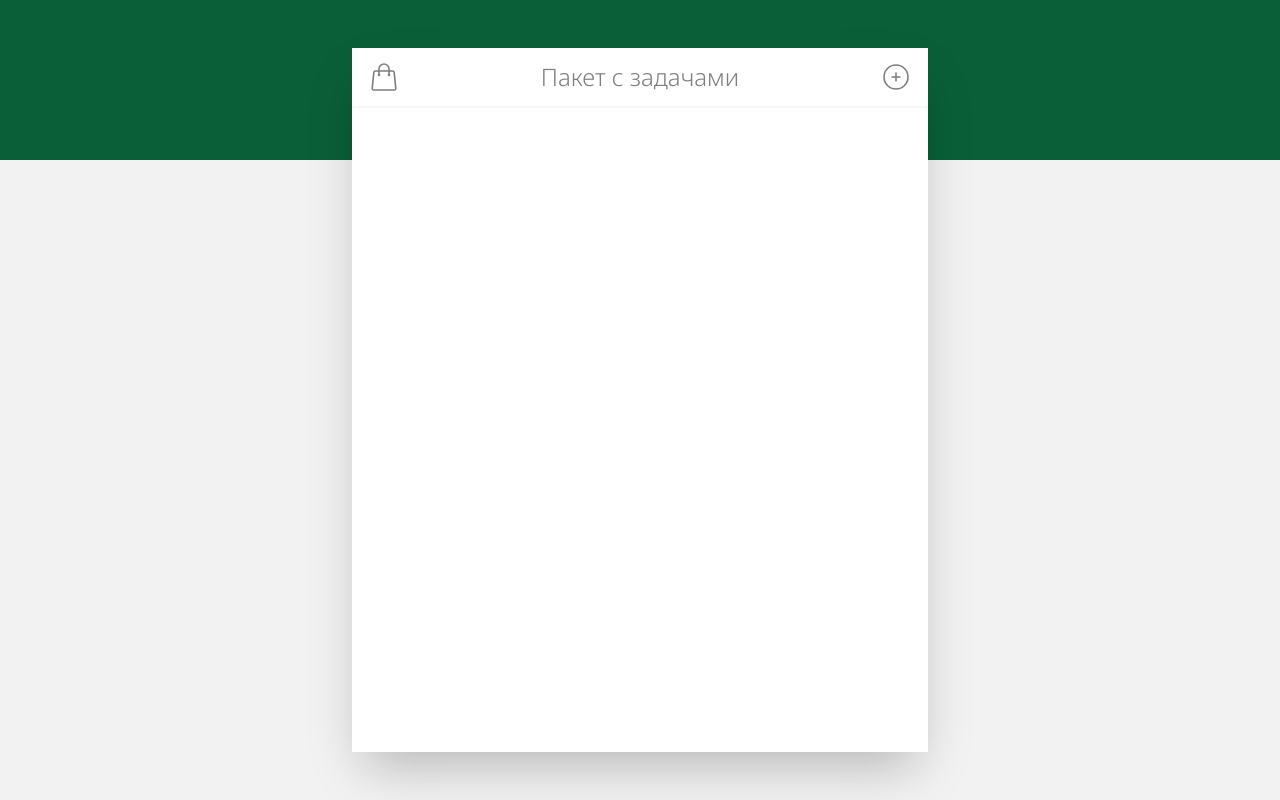
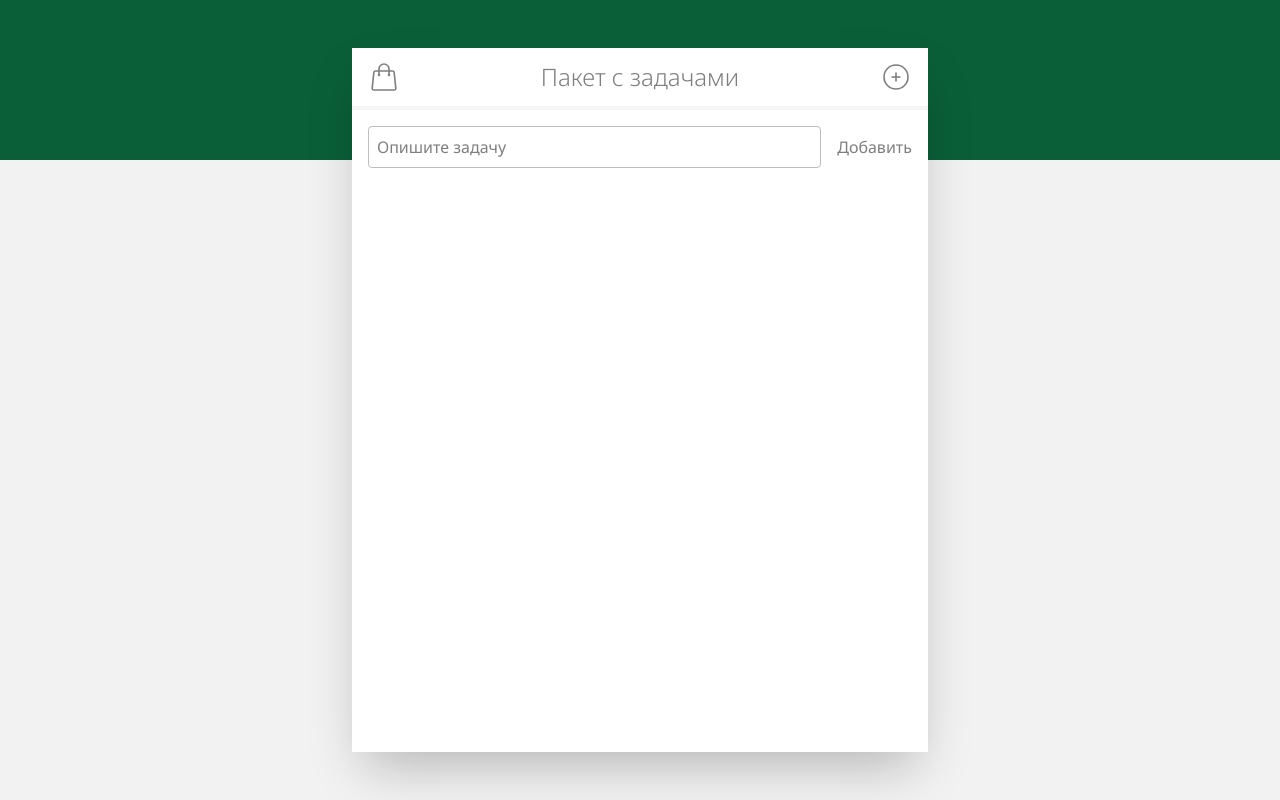
Before and after one commit to mcsodn/todo_list_react, a React (Vite) app: page / in a window 1280 px wide. Built offline with nearby package versions, Linux system fonts and the light colour scheme.

Commit message:
add InputTask comp

```diff
--- a/src/App.jsx
+++ b/src/App.jsx
@@ -1,8 +1,11 @@
 import Header from "./components/Header";
+import InputTask from "./components/InputTask";
+
 function App() {
   return (
     <>
       <Header />
+      <InputTask />
     </>
   );
 }
--- /dev/null
+++ b/src/components/InputTask.jsx
@@ -0,0 +1,17 @@
+function InputTask() {
+  return (
+    <div
+      className="w-full border-t-2 border-sec-gray flex justify-between items-center p-4 gap-4
+"
+    >
+      <input
+        type={"text"}
+        className="border w-full border-main-gray/50 p-2 rounded-sm font-normal"
+        placeholder="Опишите задачу"
+      />
+      <button className="text-main-gray font-normal">Добавить</button>
+    </div>
+  );
+}
+
+export default InputTask;
```
